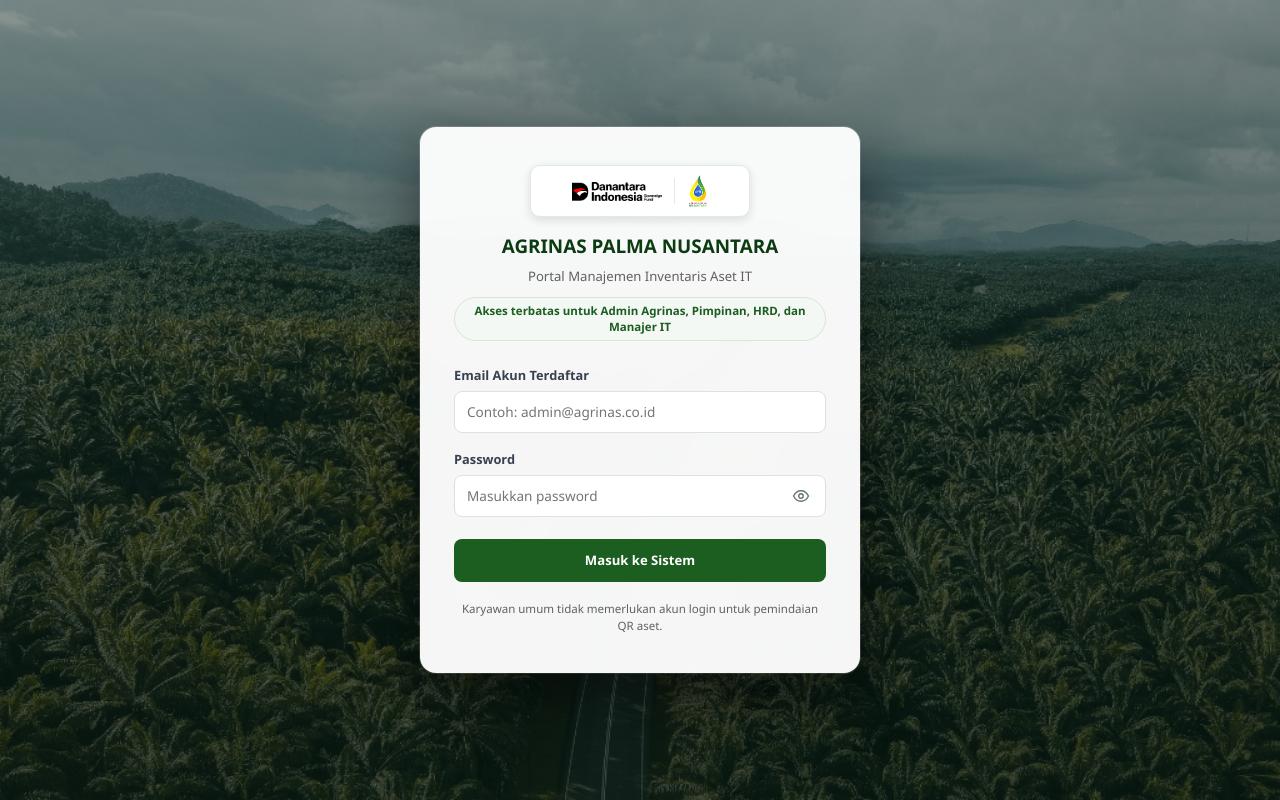
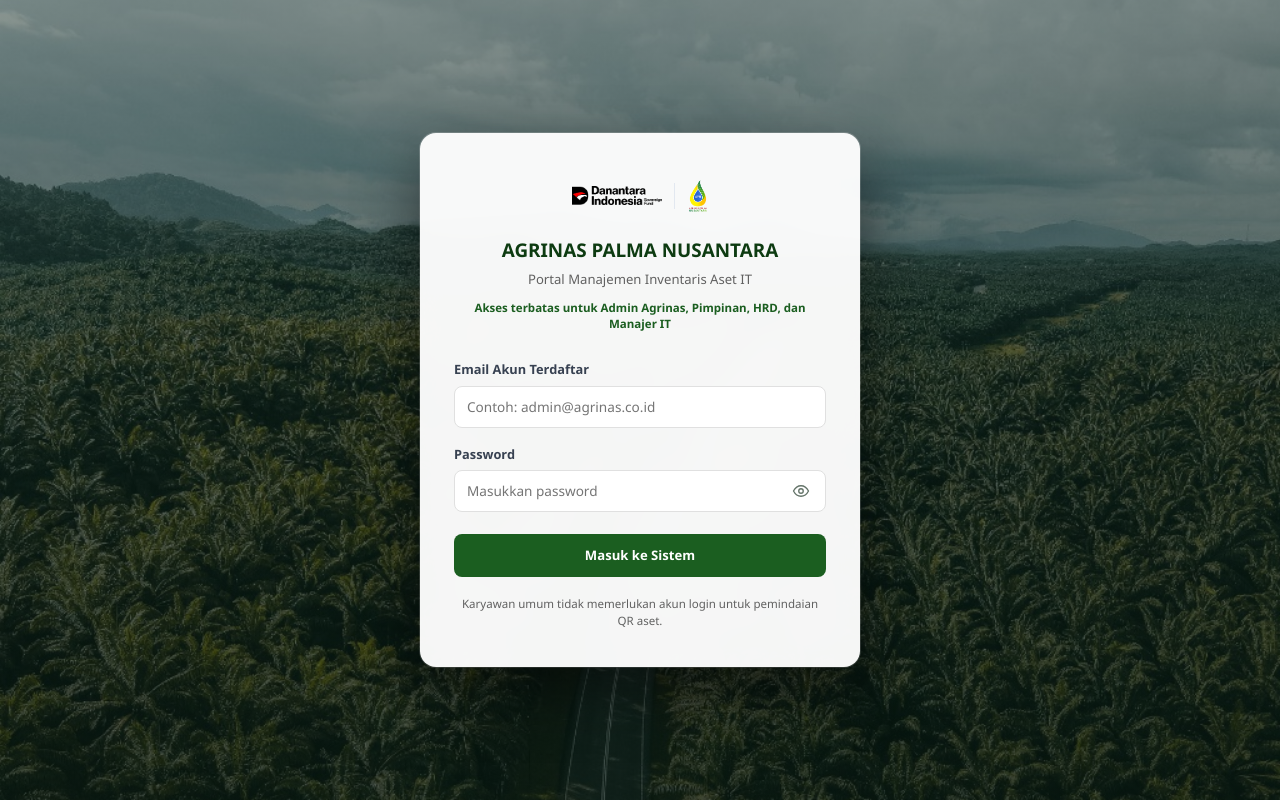
Before and after one commit to Dhimas5768/Iventaris-Agrinas, a plain HTML site: page index.html in a window 1280 px wide. Drawn offline with Linux system fonts and the light colour scheme; no server answers.

Commit message:
Add files via upload

```diff
--- a/css/style.css
+++ b/css/style.css
@@ -2177,9 +2177,9 @@ tbody td.muted {
 
 .login-brand .brand-logo-card {
   margin: 0 auto 14px;
-  box-shadow: 0 3px 10px var(--overlay-ink-12);
-  border: 1px solid var(--border-logo);
-  background: var(--bg-card);
+  box-shadow: none;
+  border: 0;
+  background: transparent;
 }
 
 .login-brand h2 {
@@ -2200,10 +2200,11 @@ tbody td.muted {
   display: inline-block;
   max-width: 100%;
   margin-top: 10px;
-  padding: 5px 9px;
-  border: 1px solid var(--border-soft);
-  border-radius: 999px;
-  background: var(--surface-soft);
+  padding: 0;
+  border: 0;
+  border-radius: 0;
+  background: transparent;
+  box-shadow: none;
   color: var(--primary);
   font-size: 0.72rem;
   font-weight: 700;
```
